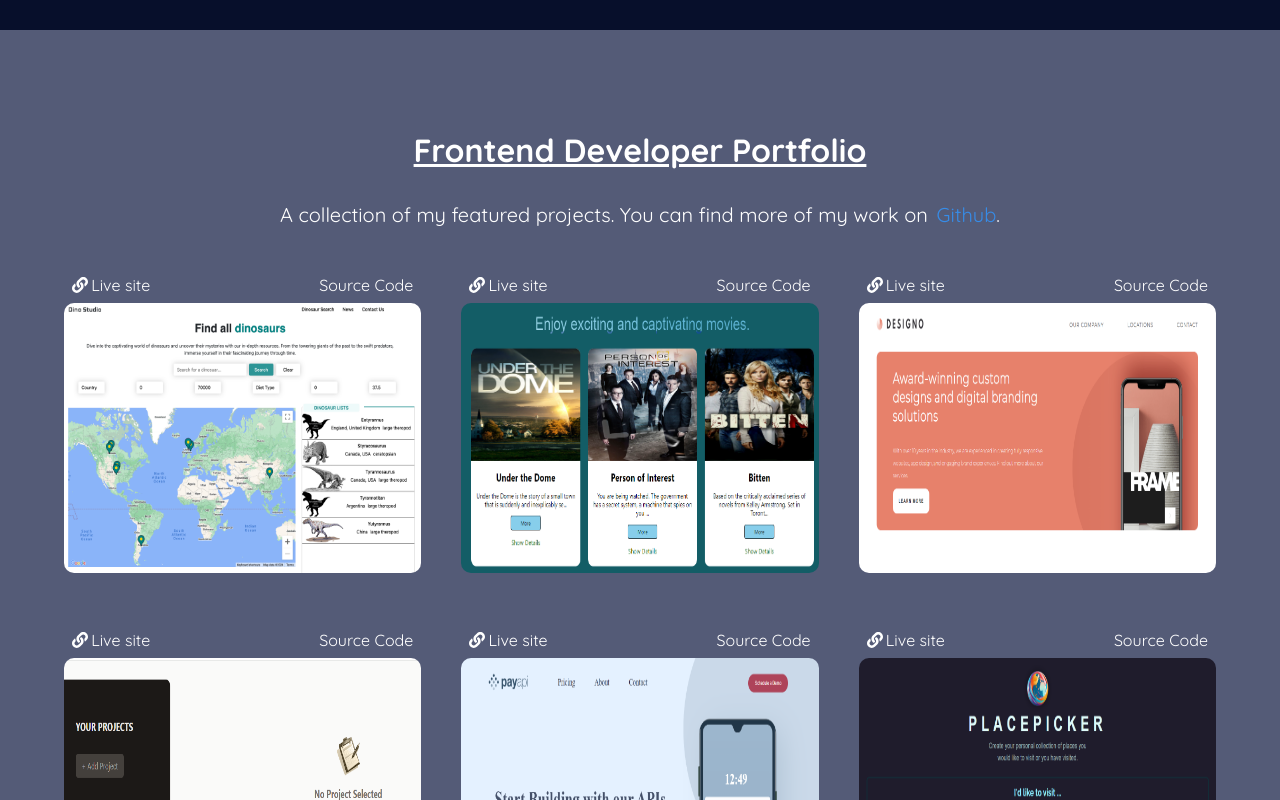
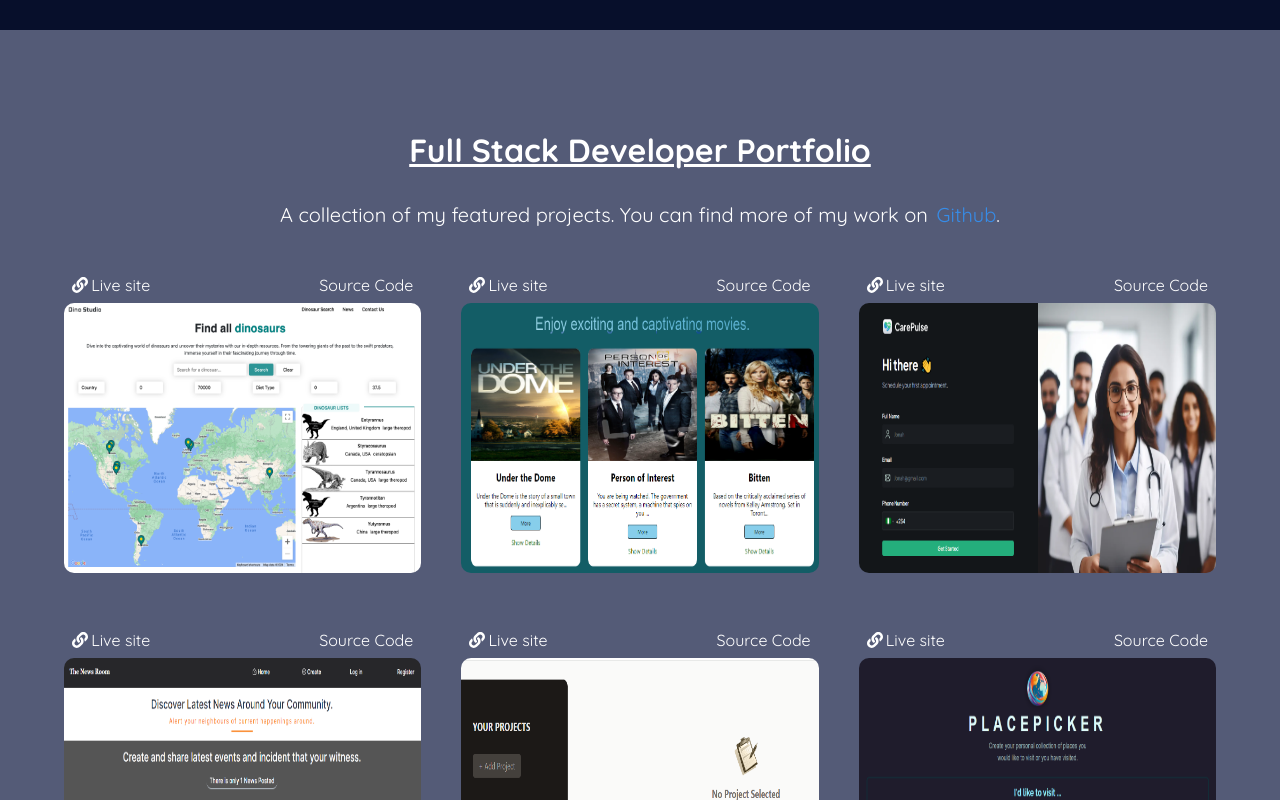
Before and after one commit to jonahunuafe/portfolio-react, a React (Vite) app: page / in a window 1280 px wide. Shown: the part 2080-2880 px from the top of the page. Built offline with nearby package versions, Linux system fonts and the light colour scheme.

Commit message:
updated portfolio

```diff
--- a/src/components/Projects/Projects.jsx
+++ b/src/components/Projects/Projects.jsx
@@ -12,7 +12,7 @@ const Projects = () => {
    return (
       <div className={styles.myWork} id="projects">
          <div className="overallContainer">
-            <h1>Frontend Developer Portfolio</h1>
+            <h1>Full Stack Developer Portfolio</h1>
             <p>
                A collection of my featured projects. You can find more of my work on
                <a href="https://github.com/jonahunuafe" target="_blank"> Github</a>.
--- a/src/components/data.js
+++ b/src/components/data.js
@@ -5,6 +5,8 @@ import payapi_img from "../assets/images/payapi_img.png";
 import designo_img from "../assets/images/designo_img.png";
 import tvshow_img from "../assets/images/tvshow_img.png";
 import dino_img from "../assets/images/dino_img.png";
+import newsroom_img from "../assets/images/newsroom_img.png"
+import carepulse_img from "../assets/images/carepulse-homepage.png"
 
 
 const services = [
@@ -52,45 +54,60 @@ export const mywork_data = [
    {
       w_no: 1,
       live_url: "https://dino-studio.netlify.app/",
-      w_techstack: "HTML, CSS, BOOTSTRAP, JAVASCRIPT, REACT",
+      w_techstack: "HTML, CSS, BOOTSTRAP, REACT",
       w_img: dino_img,
       source_code: "https://github.com/chingu-voyages/v48-tier2-team-14",
    },
    {
       w_no: 2,
       live_url: "https://tv-show-app-ten.vercel.app/",
-      w_techstack: "HTML, CSS, JAVASCRIPT, REACT",
+      w_techstack: "HTML, CSS, REACT",
       w_img: tvshow_img,
       source_code: "https://github.com/jonahunuafe/tv-show-app",
    },
    {
       w_no: 3,
+      live_url: "health-care-management-app.vercel.app",
+      w_techstack: "HTML, TAILWIND CSS, NEXT JS, TYPESCRIPT",
+      w_img: carepulse_img,
+      source_code: "https://github.com/jonahunuafe/health-care-management-app"
+   },
+   {
+      w_no: 4,
+      live_url: "https://news-app-sage-six-29.vercel.app/",
+      w_techstack: "HTML, TAILWIND CSS, NEXT JS, TYPESCRIPT",
+      w_img: newsroom_img,
+      source_code: "https://github.com/jonahunuafe/news-app"
+   },
+   {
+      w_no: 5,
+      live_url: "https://project-manager-lake-five.vercel.app",
+      w_techstack: "HTML, CSS, REACT",
+      w_img: projects_img,
+      source_code: "https://github.com/jonahunuafe/project-manager"
+   },
+   {
+      w_no: 6,
+      live_url: "https://place-picker-app.vercel.app",
+      w_techstack: "HTML, CSS, REACT",
+      w_img: placepicker_img,
+      source_code: "https://github.com/jonahunuafe/place-picker-app"
+   },
+   {
+      w_no: 7,
       live_url: "https://jonahunuafe.github.io/designo-multi-page-website/",
       w_techstack: "HTML, CSS, JAVASCRIPT",
       w_img: designo_img,
       source_code: "https://github.com/jonahunuafe/designo-multi-page-website",
    },
    {
-      w_no: 4,
-      live_url: "https://project-manager-lake-five.vercel.app",
-      w_techstack: "HTML, CSS, JAVASCRIPT, REACT",
-      w_img: projects_img,
-      source_code: "https://github.com/jonahunuafe/project-manager"
-   },
-   {
-      w_no: 5,
+      w_no: 8,
       live_url: "https://jonahunuafe.github.io/payapi-multi-page-website/",
       w_techstack: "HTML, CSS, JAVASCRIPT",
       w_img: payapi_img,
       source_code: "https://github.com/jonahunuafe/payapi-multi-page-website"
    },
-   {
-      w_no: 6,
-      live_url: "https://place-picker-app.vercel.app",
-      w_techstack: "HTML, CSS, JAVASCRIPT, REACT",
-      w_img: placepicker_img,
-      source_code: "https://github.com/jonahunuafe/place-picker-app"
-   },
+
 ]
 
 export default services;
```
Also changed, not shown: src/assets/images/carepulse-homepage.png (added), src/assets/images/newsroom_img.png (added).
